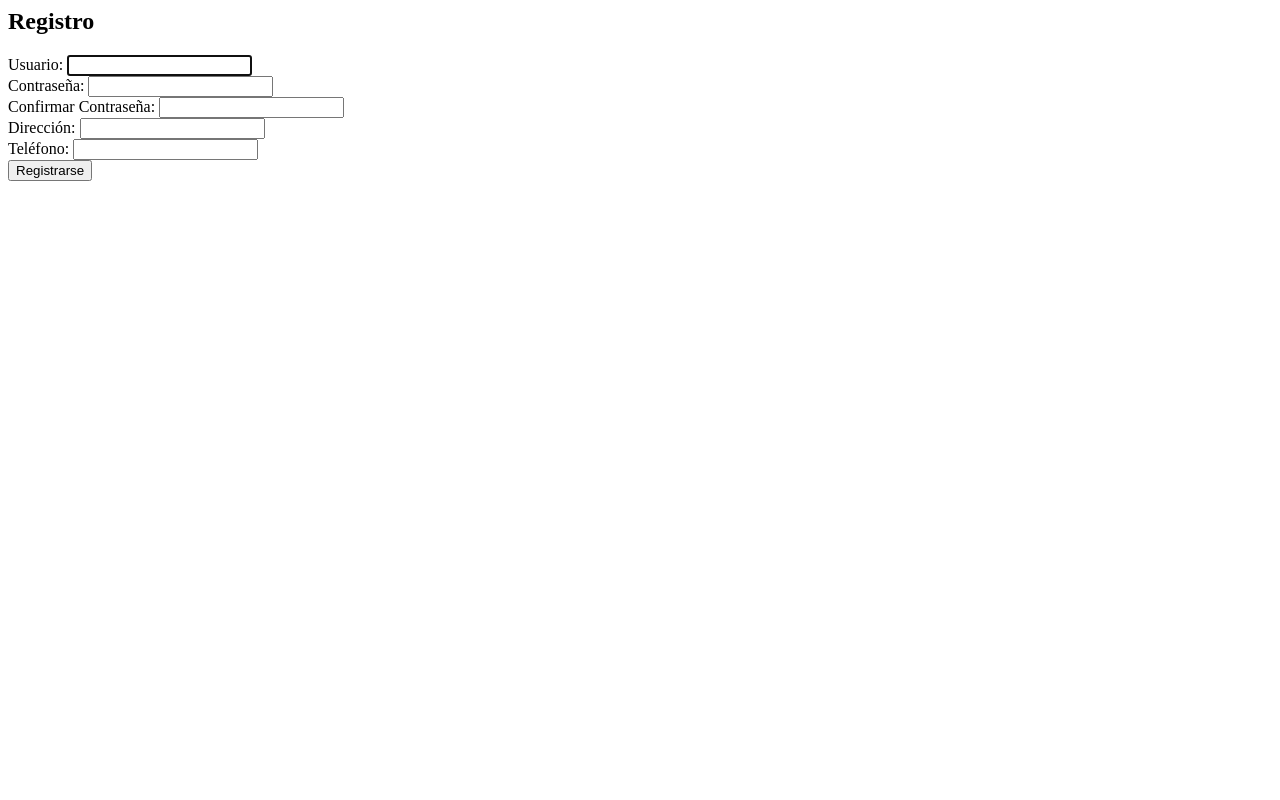
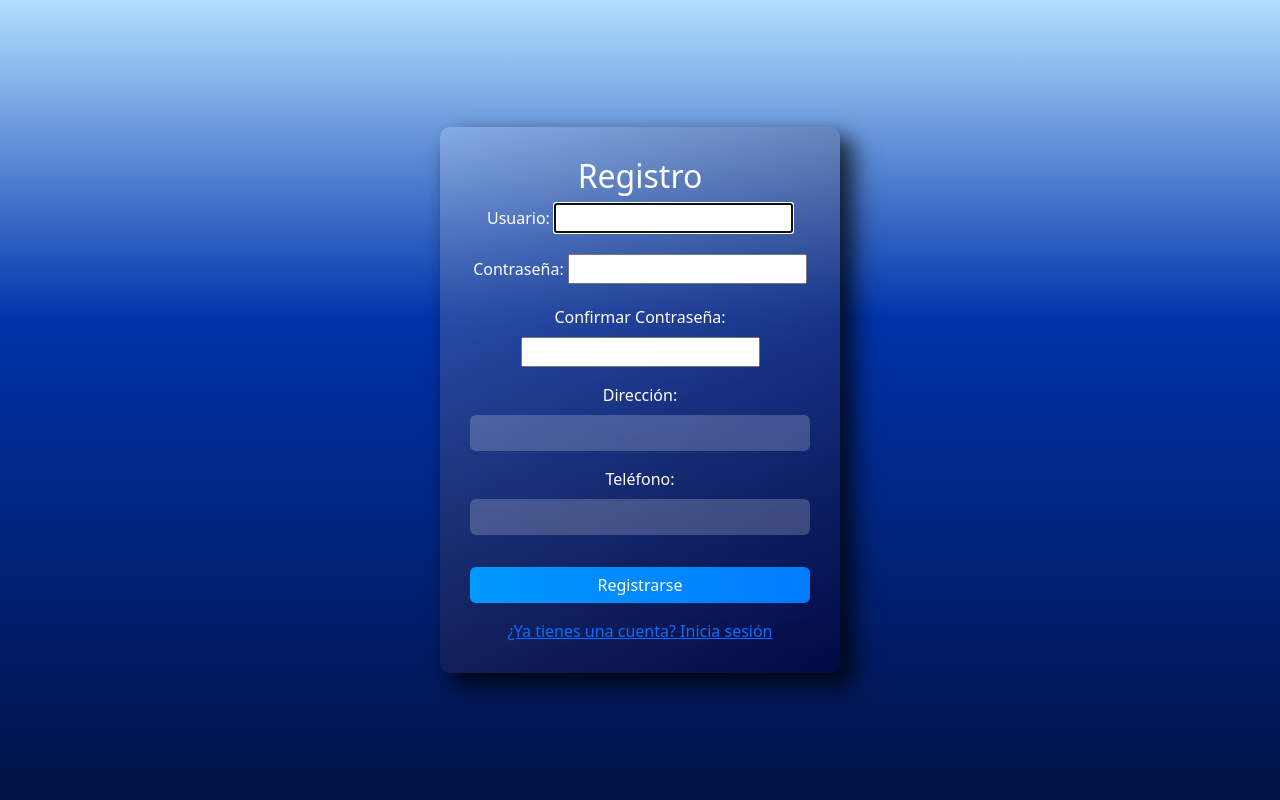
Before and after one commit to jorgencio123/tienda_ortopedica, a Django app: page /clientes/registrar/ in a window 1280 px wide. Run offline with Django 5.2, Linux system fonts and the light colour scheme.

Commit message:
modificado el registro

```diff
--- a/clientes/templates/clientes/registrar.html
+++ b/clientes/templates/clientes/registrar.html
@@ -1,5 +1,44 @@
-
-<div class="container mt-5">
+<!DOCTYPE html>
+<html lang="es">
+<head>
+    {% load static %}
+    <meta charset="UTF-8">
+    <meta name="viewport" content="width=device-width, initial-scale=1.0">
+    <title>Registro</title>
+    <link href="https://cdn.jsdelivr.net/npm/bootstrap@5.3.0/dist/css/bootstrap.min.css" rel="stylesheet">
+    <style>
+        body {
+            background: linear-gradient(180deg, rgba(0, 150, 255, 0.3) 0%, #0033aa 40%, #001144 100%);
+            height: 100vh;
+            display: flex;
+            align-items: center;
+            justify-content: center;
+        }
+        .register-container {
+            background: linear-gradient(145deg, rgba(255, 255, 255, 0.2) 0%, rgba(0, 0, 50, 0.6) 100%);
+            padding: 30px;
+            border-radius: 10px;
+            box-shadow: 10px 10px 20px rgba(0, 0, 0, 0.6), 15px 15px 30px rgba(0, 0, 0, 0.4);
+            backdrop-filter: blur(15px);
+            width: 100%;
+            max-width: 400px;
+        }
+        .form-control {
+            background: rgba(255, 255, 255, 0.2);
+            border: none;
+            color: white;
+        }
+        .form-control::placeholder {
+            color: rgba(255, 255, 255, 0.7);
+        }
+        .btn-primary {
+            background: linear-gradient(90deg, #0099ff 0%, #007bff 100%);
+            border: none;
+        }
+    </style>
+</head>
+<body>
+    <div class="register-container text-center text-white">
         <h2>Registro</h2>
         <form method="post">
             {% csrf_token %}
@@ -23,6 +62,11 @@
                 <label for="id_telefono" class="form-label">Teléfono:</label>
                 {{ form.telefono }}
             </div>
-        <button type="submit" class="btn btn-primary">Registrarse</button>
+            <button type="submit" class="btn btn-primary w-100 mt-3">Registrarse</button>
         </form>
+        <div class="text-light mt-3">
+            <a href="#">¿Ya tienes una cuenta? Inicia sesión</a>
         </div>
+    </div>
+</body>
+</html>
```
Lines whose indentation alone changed are shown as unchanged.
